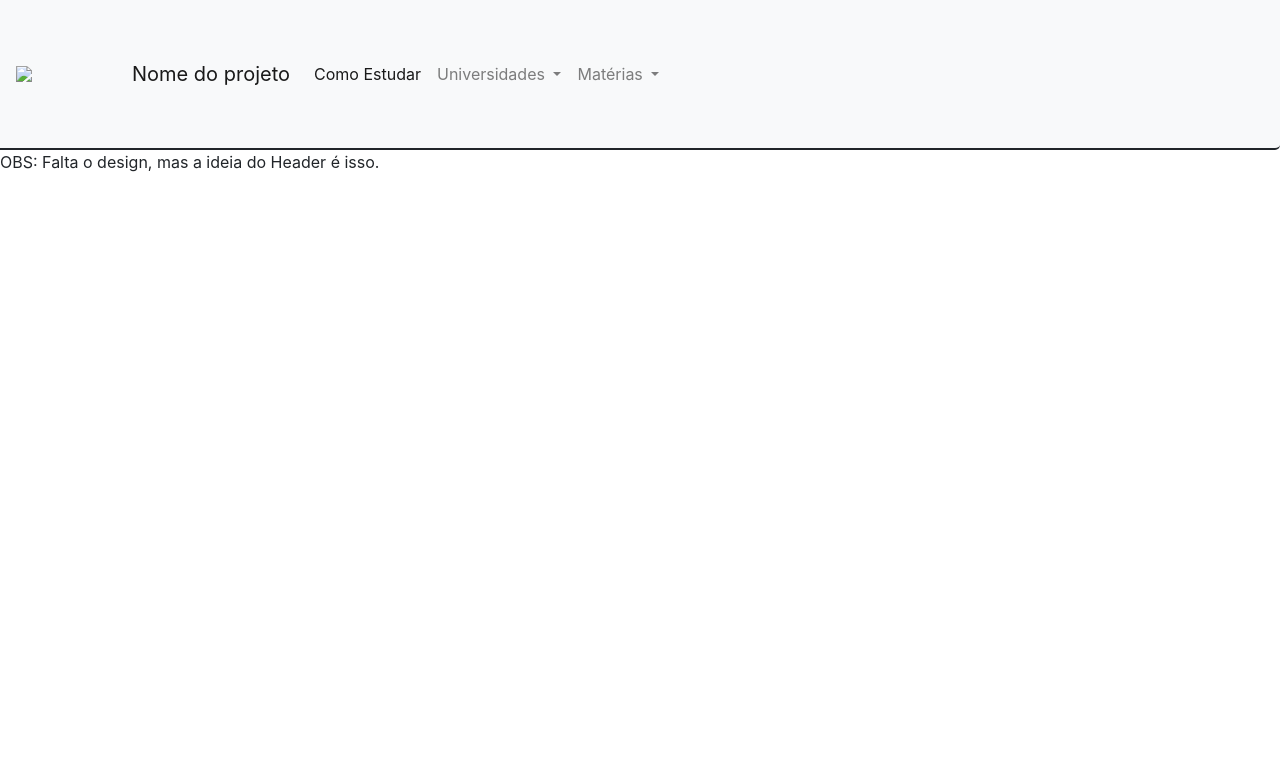
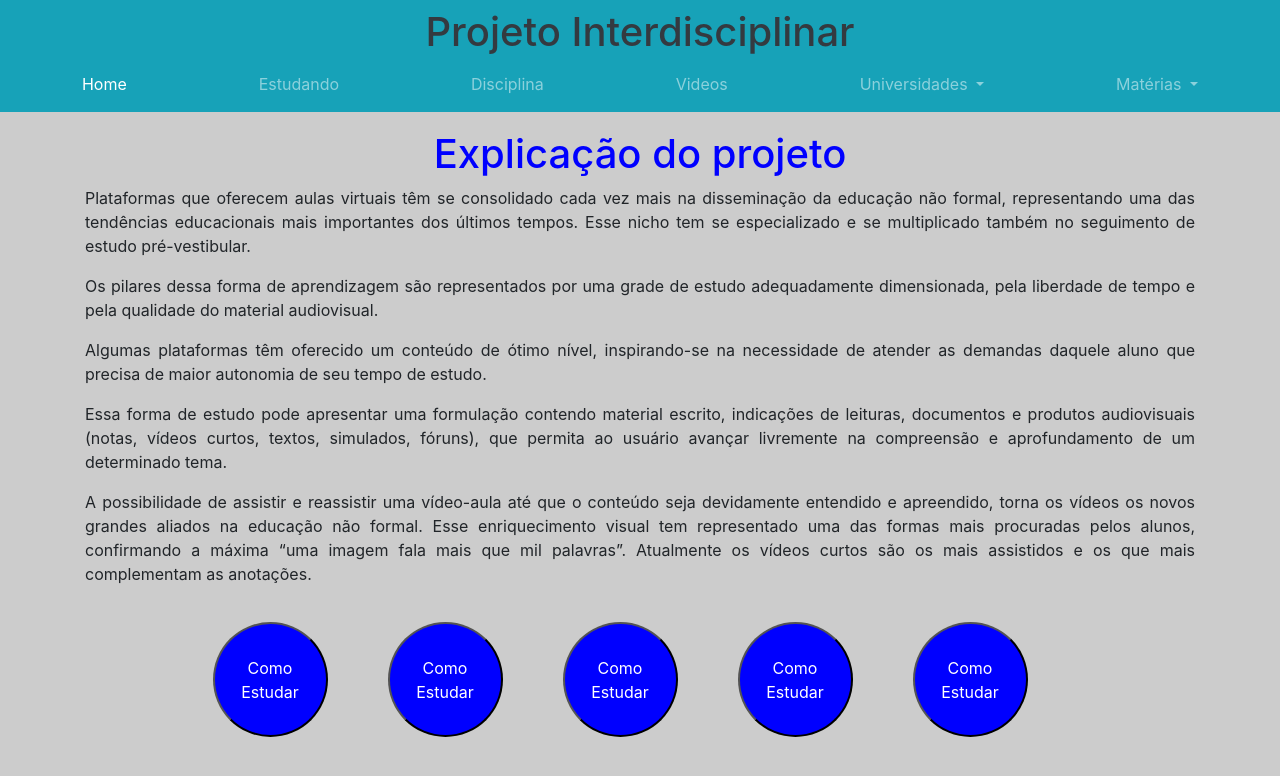
Before and after one commit to Arantees/P.I-Fatec, a plain HTML site: page index.html in a window 1280 px wide. Drawn offline with nearby package versions, Linux system fonts and the light colour scheme.

Commit message:
Modificações na navbar e no body

```diff
--- a/Css.css
+++ b/css/Css.css
@@ -5,17 +5,17 @@ header{
 border-bottom: solid 2px;
 border-bottom-right-radius: 5px;
 }
-#Português:hover{
+#portugues:hover{
     background-color: rgb(255, 79, 79);
 }
-#Matemática:hover{
+#matematica:hover{
     background-color: rgb(70, 70, 255);
 }
-#História:hover{
+#historia:hover{
     background-color: rgb(255, 255, 68);
 }#Biologia:hover{
     background-color: rgb(0, 255, 0);
-}#Química:hover{
+}#Quimica:hover{
     background-color: rgb(172, 3, 172);
 }#Física:hover{
     background-color: rgb(255, 176, 30);
@@ -31,4 +31,29 @@ border-bottom-right-radius: 5px;
 }#Sociologia:hover{
     background-color: rgb(255, 0, 255);
 }
+
+.titulo{
+    justify-content: center;
+    color: blue
+}
+
+
+
+.section1 {
+    margin-top: 130px;
+}
+
+
+.botoes button{
+    margin: 20px 50px 10px 10px;
+    border-radius: 25px;
+    height: 115px;
+    width: 115px;
+    background-color: blue;
+    color: white;
+}
+
+body {
+    background-color: #ccc !important;
+}
 /* Rodapé */
--- a/index.html
+++ b/index.html
@@ -1,31 +1,68 @@
 <!DOCTYPE html>
 <html lang="pt-br">
   <head>
-    <meta charset="UTF-8">
-    <meta http-equiv="X-UA-Compatible" content="chrome">
-    <meta name="viewport" content="width=device-width, initial-scale=1.0">
+    <meta charset="UTF-8" />
+    <meta http-equiv="X-UA-Compatible" content="chrome" />
+    <meta name="viewport" content="width=device-width, initial-scale=1.0" />
     <title>Nome do Projeto</title>
-    <link rel="stylesheet" href="./Css.css">
-    <link rel="stylesheet" href="https://stackpath.bootstrapcdn.com/bootstrap/4.1.3/css/bootstrap.min.css" integrity="sha384-MCw98/SFnGE8fJT3GXwEOngsV7Zt27NXFoaoApmYm81iuXoPkFOJwJ8ERdknLPMO" crossorigin="anonymous">
+    <link rel="stylesheet" href="./css/Css.css" />
+    <link
+      rel="stylesheet"
+      href="https://stackpath.bootstrapcdn.com/bootstrap/4.1.3/css/bootstrap.min.css"
+      integrity="sha384-MCw98/SFnGE8fJT3GXwEOngsV7Zt27NXFoaoApmYm81iuXoPkFOJwJ8ERdknLPMO"
+      crossorigin="anonymous"
+    />
+
   </head>
   <body>
-    <Header class="navbar navbar-expand-lg navbar-light bg-light">
-      <img id="Logo" src="../Fatec/Dev web/Img/images.jpg" width="100px">
-        <nav class="navbar navbar-expand-lg navbar-light bg-light">
-            <a class="navbar-brand" href="#">Nome do projeto</a>
-            <button class="navbar-toggler" type="button" data-toggle="collapse" data-target="#navbarNavDropdown" aria-controls="navbarNavDropdown" aria-expanded="false" aria-label="Alterna navegação">
+    <nav
+      class="navbar navbar-expand-lg navbar-dark text-dark bg-info flex-column fixed-top"
+    >
+      <a class="h1 titulo">Projeto Interdisciplinar</a>
+      <div class="d-flex flex-row justify-content-around w-100">
+        <!-- <a class="navbar-brand" href="#"> Nome do projeto </a> -->
+        <button
+          class="navbar-toggler"
+          type="button"
+          data-toggle="collapse"
+          data-target="#navbarNavDropdown"
+          aria-controls="navbarNavDropdown"
+          aria-expanded="false"
+          aria-label="Alterna navegação"
+        >
           <span class="navbar-toggler-icon"></span>
         </button>
-            <div class="collapse navbar-collapse" id="navbarNavDropdown">
-              <ul class="navbar-nav">
+
+        <div class="collapse navbar-collapse w-100" id="navbarNavDropdown">
+          <ul class="navbar-nav justify-content-around w-100">
             <li class="nav-item active">
-                  <a class="nav-link" href="#">Como Estudar <span class="sr-only">(Página atual)</span></a>
+              <a class="nav-link" href="#">Home</a>
+            </li>
+            <li class="nav-item">
+              <a class="nav-link" href="#estudando">Estudando</a>
+            </li>
+            <li class="nav-item">
+              <a class="nav-link" href="#">Disciplina</a>
+            </li>
+            <li class="nav-item">
+              <a class="nav-link" href="#">Videos</a>
             </li>
             <li class="nav-item dropdown">
-                    <a class="nav-link dropdown-toggle" href="#" id="navbarDropdownMenuLink" role="button" data-toggle="dropdown" aria-haspopup="true" aria-expanded="false">
+              <a
+                class="nav-link dropdown-toggle"
+                href="#"
+                id="navbarDropdownUniversidadeLink"
+                role="button"
+                data-toggle="dropdown"
+                aria-haspopup="true"
+                aria-expanded="false"
+              >
                 Universidades
               </a>
-                    <div class="dropdown-menu" aria-labelledby="navbarDropdownMenuLink">
+              <div
+                class="dropdown-menu"
+                aria-labelledby="navbarDropdownUniversidadeLink"
+              >
                 <a class="dropdown-item" href="#">ENEM</a>
                 <a class="dropdown-item" href="#">UNICAMP</a>
                 <a class="dropdown-item" href="#">USP</a>
@@ -33,40 +70,99 @@
               </div>
             </li>
             <li class="nav-item dropdown">
-                  <a class="nav-link dropdown-toggle" href="#" id="navbarDropdownMenuLink" role="button" data-toggle="dropdown" aria-haspopup="true" aria-expanded="false">
+              <a
+                class="nav-link dropdown-toggle"
+                href="#"
+                id="navbarDropdownMenuLink"
+                role="button"
+                data-toggle="dropdown"
+                aria-haspopup="true"
+                aria-expanded="false"
+              >
                 Matérias
               </a>
-                  <div class="dropdown-menu" aria-labelledby="navbarDropdownMenuLink">
-                    <a id="Português" class="dropdown-item" href="#">Português</a>
-                    <a id="Matemática" class="dropdown-item" href="#">Matemática</a>
-                    <a id="História" class="dropdown-item" href="#">História</a>
-                    <a id="Biologia" class="dropdown-item" href="#">Biologia</a>
-                    <a id="Química" class="dropdown-item" href="#">Química</a>
-                    <a id="Física" class="dropdown-item" href="#">Física</a>
-                    <a id="Inglês" class="dropdown-item" href="#">Inglês</a>
-                    <a id="Geografia" class="dropdown-item" href="#">Geografia</a>
-                    <a id="Redação" class="dropdown-item" href="#">Redação</a>
-                    <a id="Filosofia" class="dropdown-item" href="#">Filosofia</a>
-                    <a id="Sociologia" class="dropdown-item" href="#">Sociologia</a>
+              <div
+                class="dropdown-menu"
+                aria-labelledby="navbarDropdownMenuLink"
+              >
+                <a class="dropdown-item" href="#">Português</a>
+                <a class="dropdown-item" href="#">Matemática</a>
+                <a class="dropdown-item" href="#">História</a>
+                <a class="dropdown-item" href="#">Biologia</a>
+                <a class="dropdown-item" href="#">Química</a>
+                <a class="dropdown-item" href="#">Física</a>
+                <a class="dropdown-item" href="#">Inglês</a>
+                <a class="dropdown-item" href="#">Geografia</a>
+                <a class="dropdown-item" href="#">Redação</a>
+                <a class="dropdown-item" href="#">Filosofia</a>
+                <a class="dropdown-item" href="#">Sociologia</a>
               </div>
             </li>
           </ul>
         </div>
+      </div>
     </nav>
-    </Header>
-    <P>OBS: Falta o design, mas a ideia do Header é isso.</P>
 
 
+    <section class="container text-justify section1">
+      <h1 class="titulo text-center">Explicação do projeto</h1>
+      <p>
+        Plataformas que oferecem aulas virtuais têm se consolidado cada vez mais
+        na disseminação da educação não formal, representando uma das tendências
+        educacionais mais importantes dos últimos tempos. Esse nicho tem se
+        especializado e se multiplicado também no seguimento de estudo
+        pré-vestibular.
+      </p>
+      <p>
+        Os pilares dessa forma de aprendizagem são representados por uma grade
+        de estudo adequadamente dimensionada, pela liberdade de tempo e pela
+        qualidade do material audiovisual.
+      </p>
+      <p>
+        Algumas plataformas têm oferecido um conteúdo de ótimo nível,
+        inspirando-se na necessidade de atender as demandas daquele aluno que
+        precisa de maior autonomia de seu tempo de estudo.
+      </p>
+      <p>
+        Essa forma de estudo pode apresentar uma formulação contendo material
+        escrito, indicações de leituras, documentos e produtos audiovisuais
+        (notas, vídeos curtos, textos, simulados, fóruns), que permita ao
+        usuário avançar livremente na compreensão e aprofundamento de um
+        determinado tema.
+      </p>
+      <p>
+        A possibilidade de assistir e reassistir uma vídeo-aula até que o
+        conteúdo seja devidamente entendido e apreendido, torna os vídeos os
+        novos grandes aliados na educação não formal. Esse enriquecimento visual
+        tem representado uma das formas mais procuradas pelos alunos,
+        confirmando a máxima “uma imagem fala mais que mil palavras”. Atualmente
+        os vídeos curtos são os mais assistidos e os que mais complementam as
+        anotações.
+      </p>
+      <div class="d-flex justify-content-center botoes">
+        <button class="rounded-circle">Como Estudar</button>
+        <button class="rounded-circle">Como Estudar</button>
+        <button class="rounded-circle">Como Estudar</button>
+        <button class="rounded-circle">Como Estudar</button>
+        <button class="rounded-circle">Como Estudar</button>
+      </div>
+    </section>
 
 
-
-
-
-
-
-
-    <script src="https://code.jquery.com/jquery-3.3.1.slim.min.js" integrity="sha384-q8i/X+965DzO0rT7abK41JStQIAqVgRVzpbzo5smXKp4YfRvH+8abtTE1Pi6jizo" crossorigin="anonymous"></script>
-    <script src="https://cdnjs.cloudflare.com/ajax/libs/popper.js/1.14.3/umd/popper.min.js" integrity="sha384-ZMP7rVo3mIykV+2+9J3UJ46jBk0WLaUAdn689aCwoqbBJiSnjAK/l8WvCWPIPm49" crossorigin="anonymous"></script>
-    <script src="https://stackpath.bootstrapcdn.com/bootstrap/4.1.3/js/bootstrap.min.js" integrity="sha384-ChfqqxuZUCnJSK3+MXmPNIyE6ZbWh2IMqE241rYiqJxyMiZ6OW/JmZQ5stwEULTy" crossorigin="anonymous"></script>
+    <script
+      src="https://code.jquery.com/jquery-3.3.1.slim.min.js"
+      integrity="sha384-q8i/X+965DzO0rT7abK41JStQIAqVgRVzpbzo5smXKp4YfRvH+8abtTE1Pi6jizo"
+      crossorigin="anonymous"
+    ></script>
+    <script
+      src="https://cdnjs.cloudflare.com/ajax/libs/popper.js/1.14.3/umd/popper.min.js"
+      integrity="sha384-ZMP7rVo3mIykV+2+9J3UJ46jBk0WLaUAdn689aCwoqbBJiSnjAK/l8WvCWPIPm49"
+      crossorigin="anonymous"
+    ></script>
+    <script
+      src="https://stackpath.bootstrapcdn.com/bootstrap/4.1.3/js/bootstrap.min.js"
+      integrity="sha384-ChfqqxuZUCnJSK3+MXmPNIyE6ZbWh2IMqE241rYiqJxyMiZ6OW/JmZQ5stwEULTy"
+      crossorigin="anonymous"
+    ></script>
   </body>
 </html>
```
Lines whose indentation alone changed are shown as unchanged.
